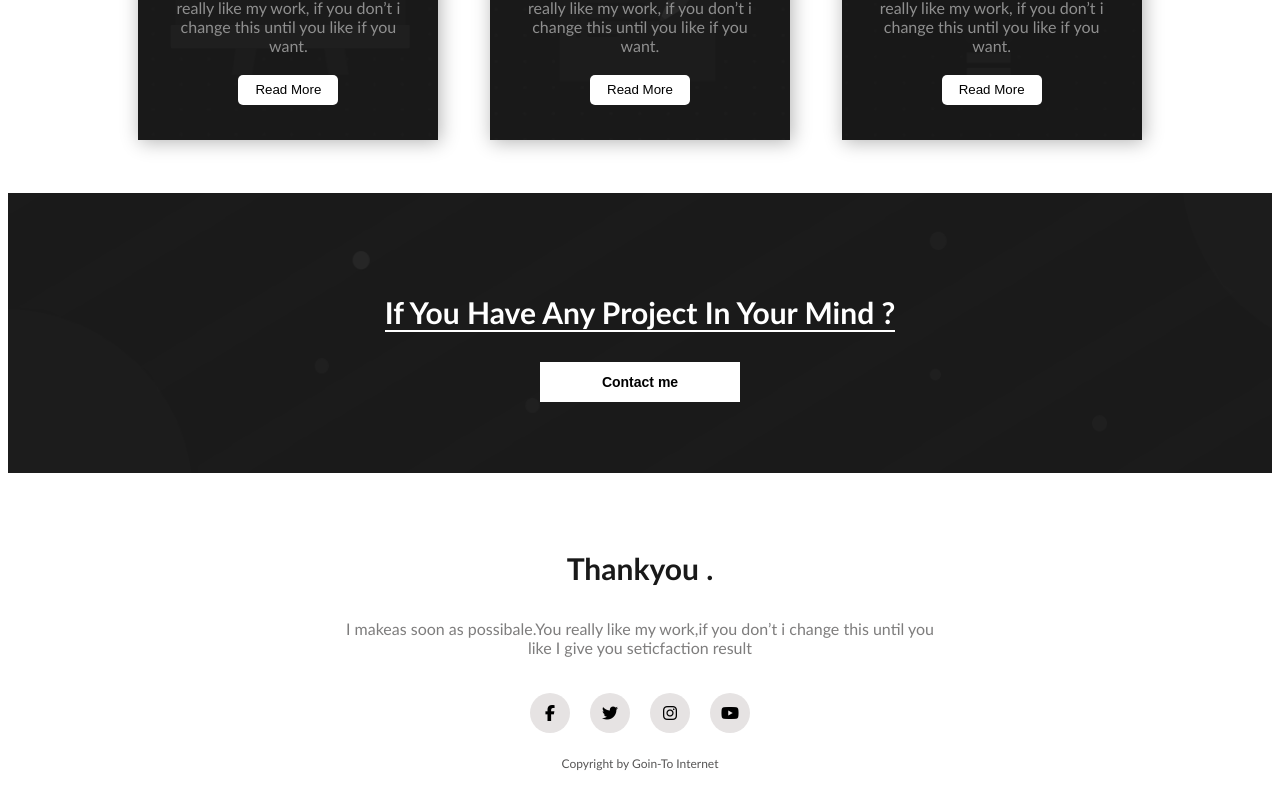
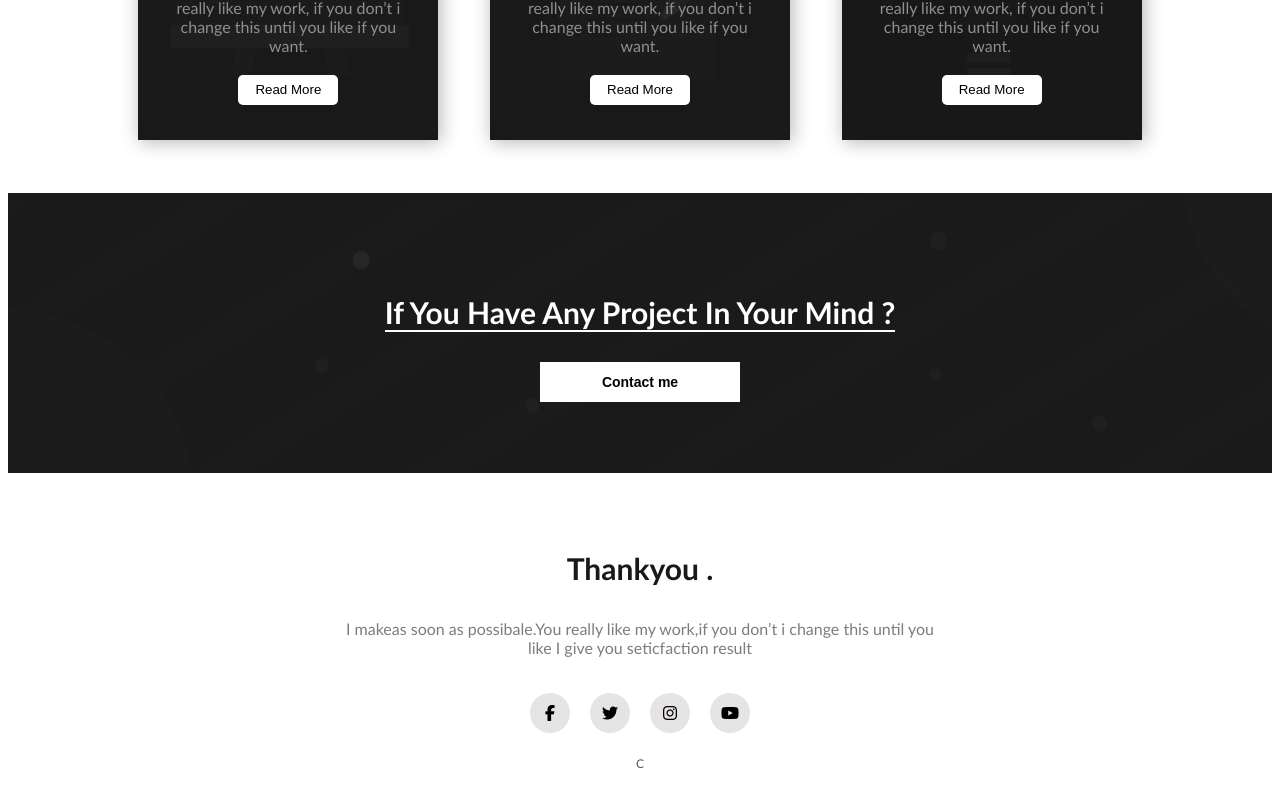
Before and after one commit to mishalp/t, a plain HTML site: page index.html in a window 1280 px wide. Shown: the part 1462-2263 px from the top of the page. Drawn offline with Linux system fonts and the light colour scheme.

Commit message:
Update index.html

```diff
--- a/index.html
+++ b/index.html
@@ -101,7 +101,7 @@
 	<a href="#"><i class="fab fa-youtube"></i></a>
 	</div>
 	 <!--copyright-->
-	 <p class="copyright">Copyright by Goin-To Internet</p>
+	 <p class="copyright">C</p>
 </footer>
 	<!--social-attach-bar-->
 	<div class="social">
```
